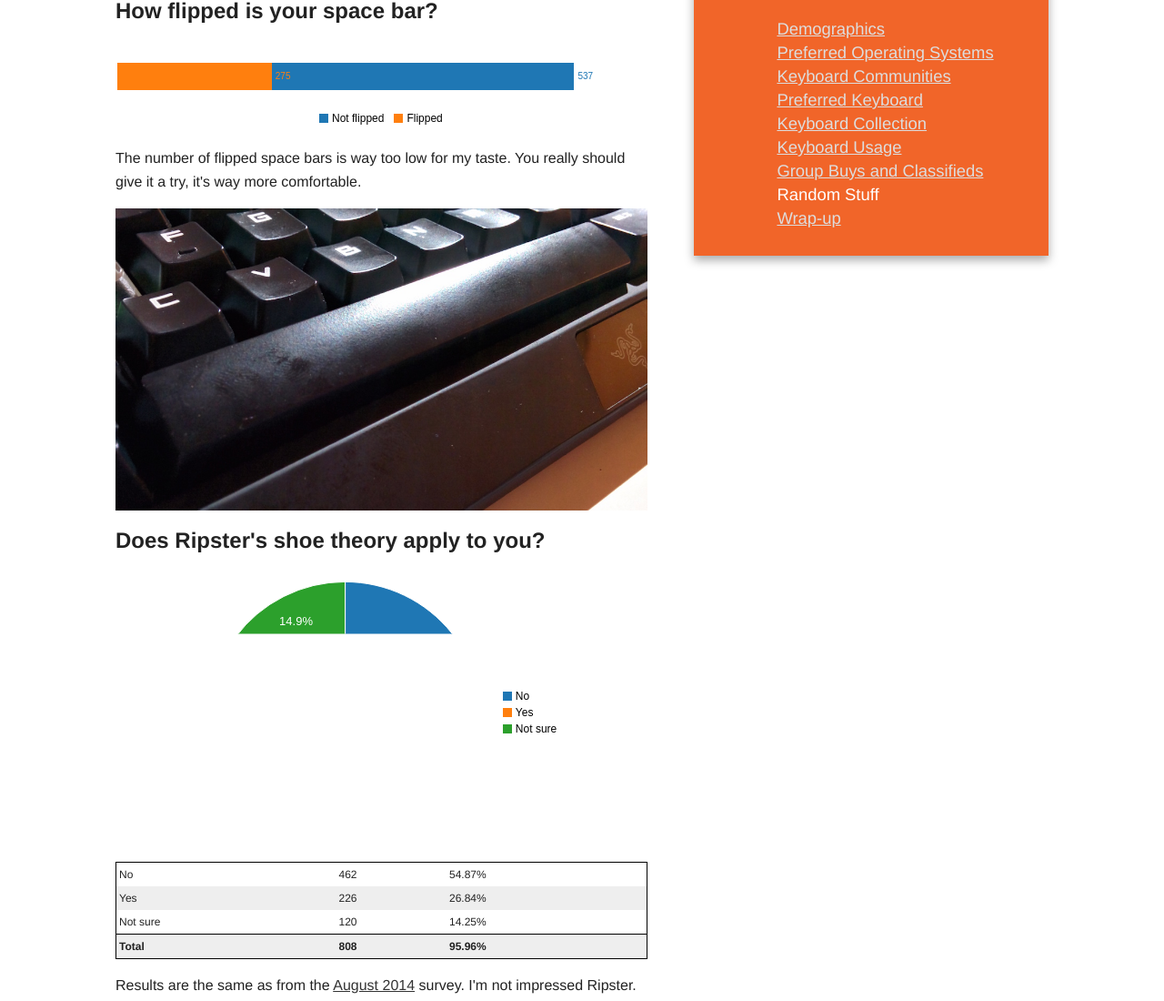
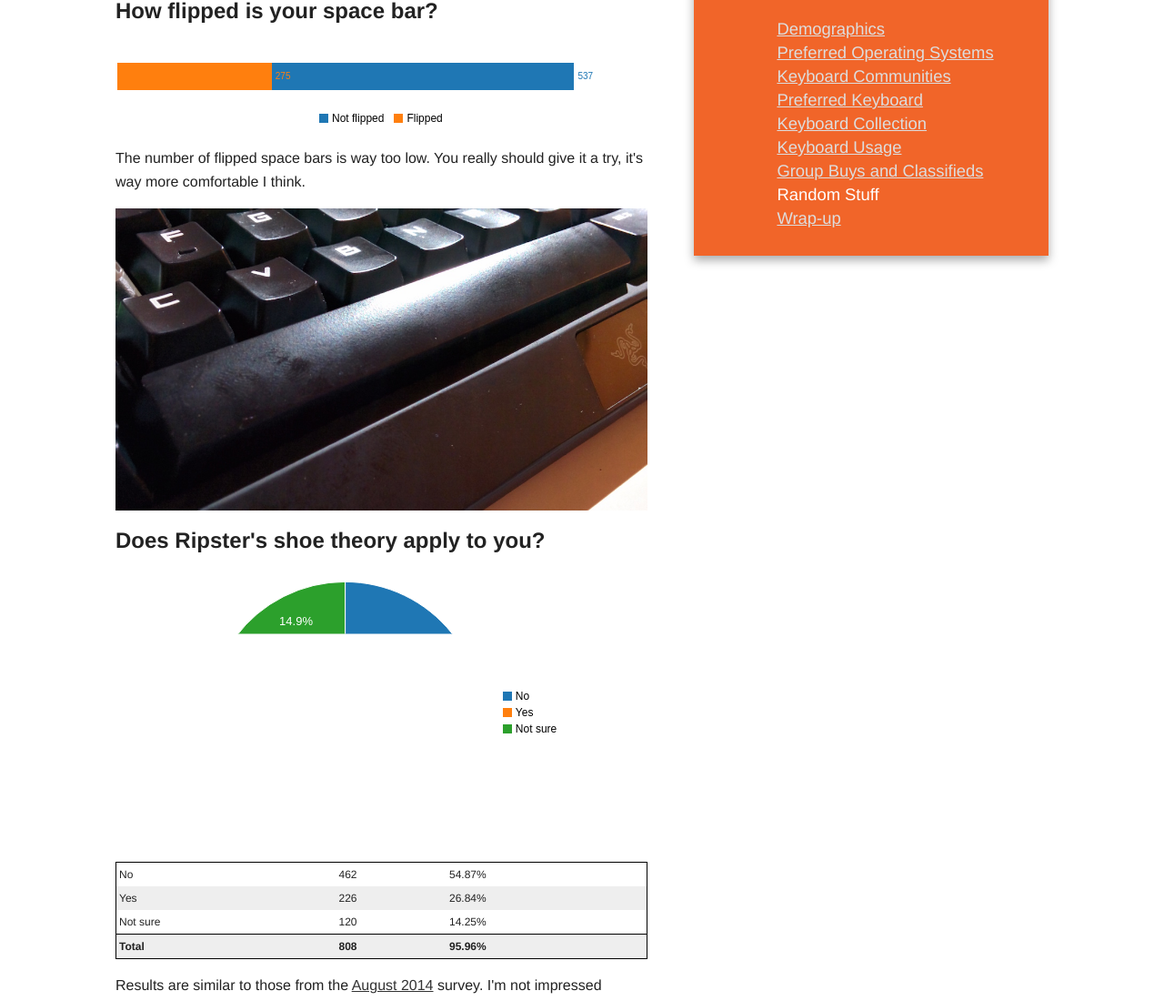
Before and after one commit to wlhlm/rmk-march-2015-survey, a plain HTML site: page stuff.html in a window 1280 px wide. Shown: the part 189-1289 px from the top of the page at 91% size. Drawn offline with nearby package versions, Linux system fonts and the light colour scheme.

Commit message:
Random Stuff: Rephrasing

```diff
--- a/stuff.html
+++ b/stuff.html
@@ -39,13 +39,13 @@
                     <section>
                         <h2>How flipped is your space bar?</h2>
 						<div id="space"></div>
-						<p>The number of flipped space bars is way too low for my taste. You really should give it a try, it's way more comfortable.</p>
+						<p>The number of flipped space bars is way too low. You really should give it a try, it's way more comfortable I think.</p>
 						<img alt="Flipped space bar" src="img/space.jpg" />
                     </section>
 					<section>
 						<h2>Does Ripster's shoe theory apply to you?</h2>
 						<div id="shoe"></div>
-						<p>Results are the same as from the <a href="https://docs.google.com/forms/d/11hWISiM74pN4iU_--qNXtIFXOih9kqkhPI_kfC6tM-U/viewanalytics?usp=form_confirm">August 2014</a> survey. I'm not impressed Ripster.</p>
+						<p>Results are similar to those from the <a href="https://docs.google.com/forms/d/11hWISiM74pN4iU_--qNXtIFXOih9kqkhPI_kfC6tM-U/viewanalytics?usp=form_confirm">August 2014</a> survey. I'm not impressed Ripster.</p>
                     </section>
 					<section>
 						<h2>What type of mouse do you use?</h2>
```
